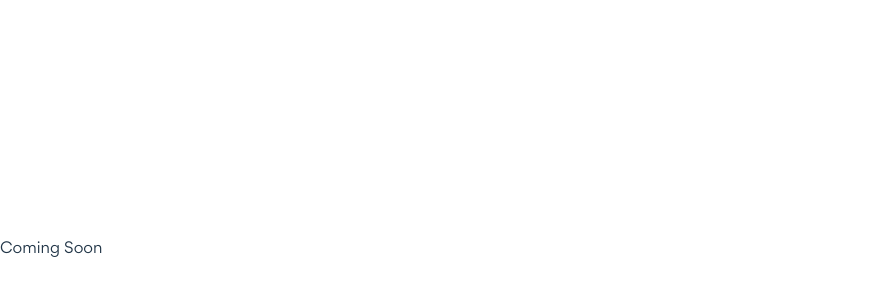
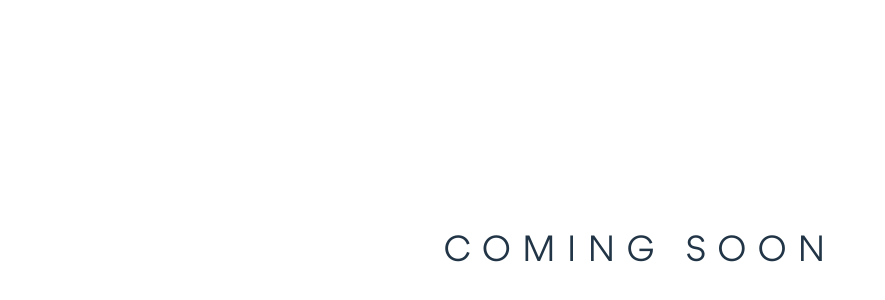
Before and after one commit to rubanpspixel/pixelcrowd, a React (Vite) app: page / in a window 1280 px wide. Shown: the part 152-452 px from the top of the page, without its empty margins (0-885 px from the left). Built offline with nearby package versions, Linux system fonts and the light colour scheme.

Commit message:
Add flexbox styling to #root for centering

```diff
--- a/src/css/herobanner.scss
+++ b/src/css/herobanner.scss
@@ -9,9 +9,15 @@
 }
 }
 
-
-
-
+#root{    display: flex;
+    justify-content: center;
+    align-items: center;
+    width: 100%;
+    height: 100%;
+    font-size: 35px;
+    text-transform: uppercase;
+    letter-spacing: 11px;
+    font-weight: bold;}
 
 
 
```
